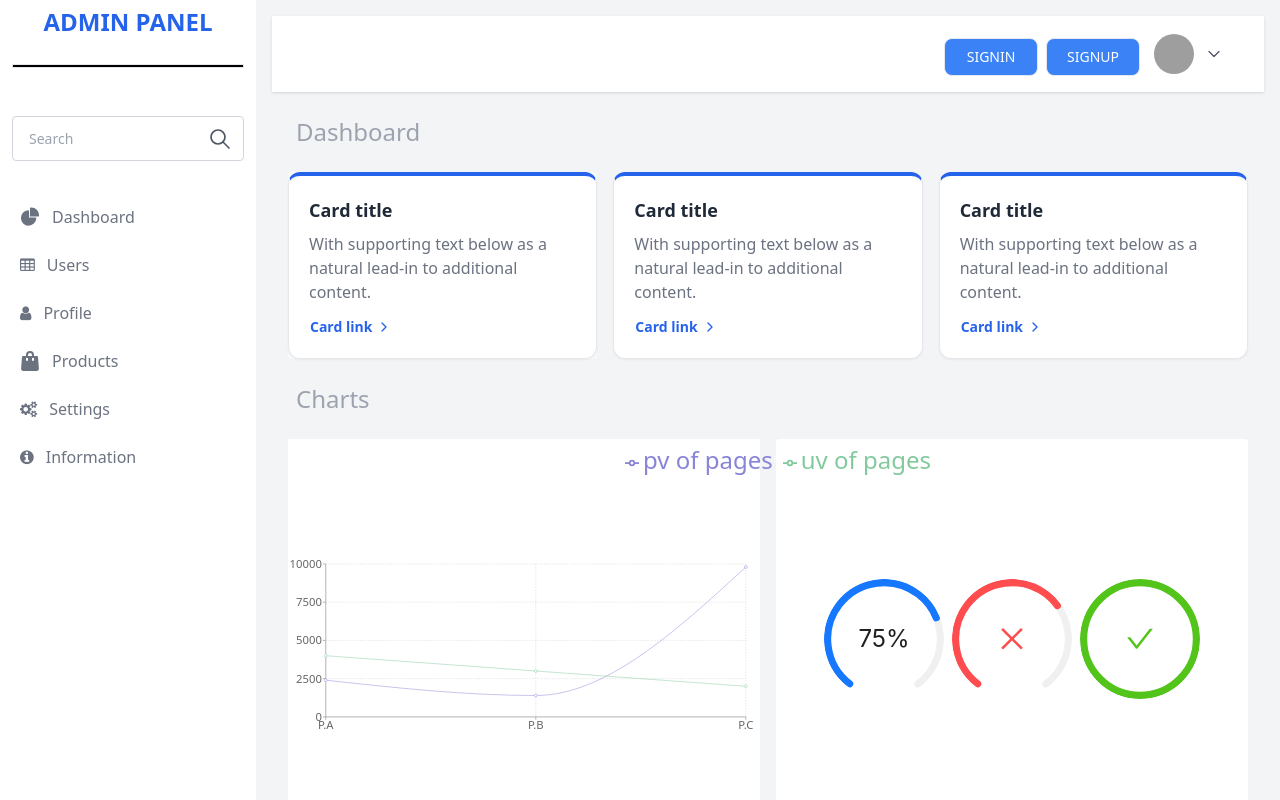
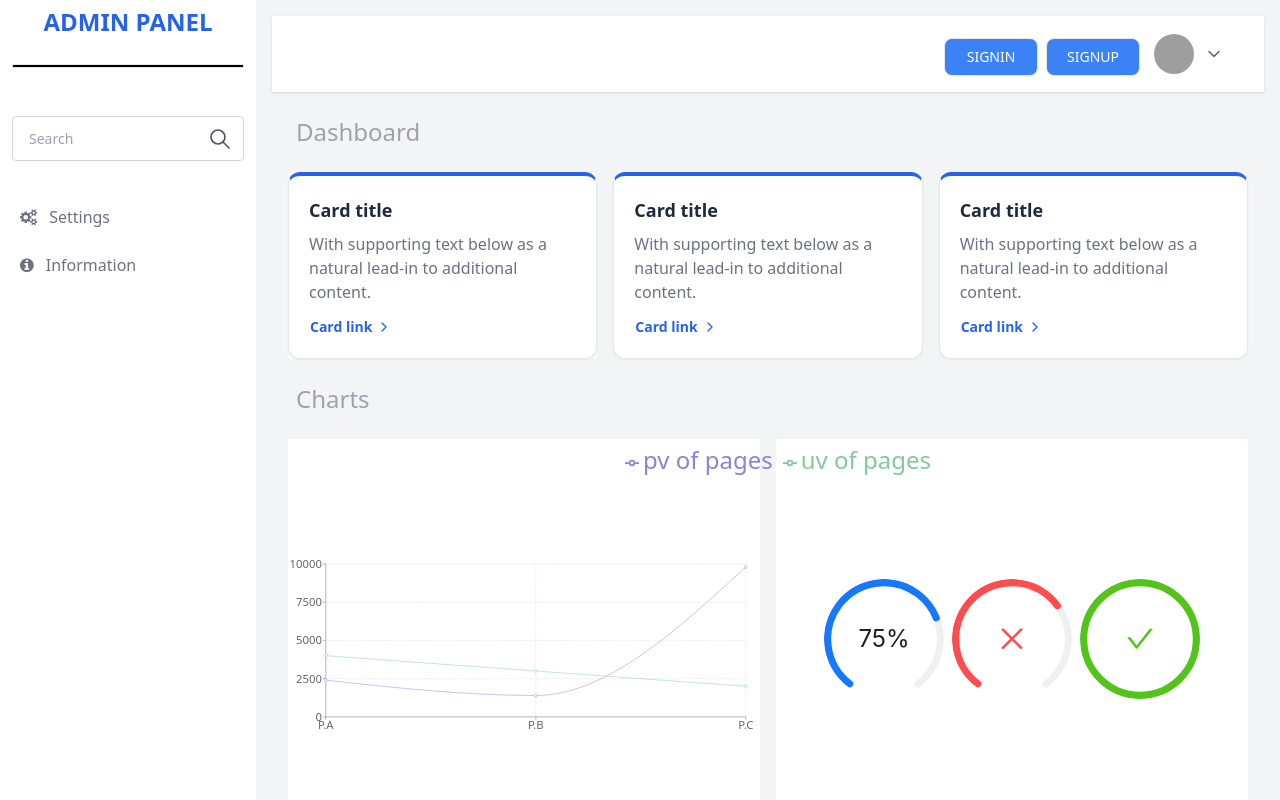
Before and after one commit to yadamoon/Admin-Panel, a React (Vite) app in the folder Dashboard/: page / in a window 1280 px wide. Shown: the top 800 px of the page. Built offline with nearby package versions, Linux system fonts and the light colour scheme; grey boxes are pictures that could not be loaded.

Commit message:
full updated

```diff
--- a/Dashboard/src/components/SideBar/SideBar.jsx
+++ b/Dashboard/src/components/SideBar/SideBar.jsx
@@ -69,7 +69,7 @@ const SideBar = () => {
             </div>
               {/* Dashboard */}
 
-
+              {signedIn && (
             <motion.li
               whileHover={{ scale: 1.3, originX: 0, color: "#f8e112" }}
               transition={{ type: "spring", stiffness: 300 }}
@@ -91,9 +91,10 @@ const SideBar = () => {
                 <span className="ms-3">Dashboard</span>
               </Link>
             </motion.li>
+              )}
+ {/* table */}
+            {signedIn && (
 
-
-            {/* table */}
             <motion.li
               whileHover={{ scale: 1.3, originX: 0, color: "#f8e112" }}
               transition={{ type: "spring", stiffness: 300 }}
@@ -108,10 +109,10 @@ const SideBar = () => {
                 </span>
               </Link>
             </motion.li>
+            )}
+
 
 {/* overview */}
-
-
             {/* <motion.li
               whileHover={{ scale: 1.3, originX: 0, color: "#f8e112" }}
               transition={{ type: "spring", stiffness: 300 }}
@@ -155,7 +156,7 @@ const SideBar = () => {
               </Link>
             </motion.li> */}
  {/* user */}
-{!signedIn && (
+{signedIn && (
 
             <motion.li
               whileHover={{ scale: 1.3, originX: 0, color: "#f8e112" }}
@@ -171,6 +172,7 @@ const SideBar = () => {
             </motion.li>
 )}
 {/* products */}
+{signedIn && (
             <motion.li
               whileHover={{ scale: 1.3, originX: 0, color: "#f8e112" }}
               transition={{ type: "spring", stiffness: 300 }}
@@ -192,6 +194,7 @@ const SideBar = () => {
                 <span className="flex-1 ms-3 whitespace-nowrap">Products</span>
               </Link>
             </motion.li>
+)}
             {/* settings */}
             <motion.li
               whileHover={{ scale: 1.3, originX: 0, color: "#f8e112" }}
```
